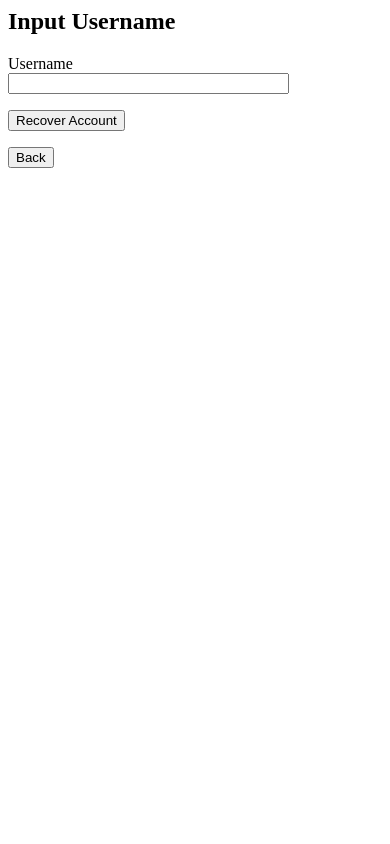
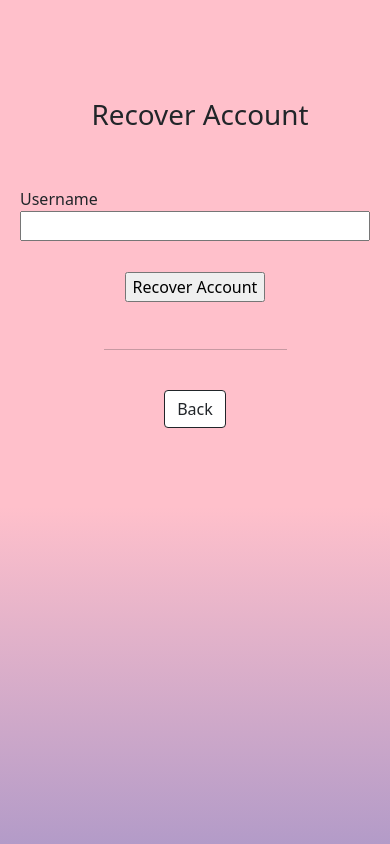
Before and after one commit to FMass-3355/ShrimpedIn, a Flask app: page /account_recovery in a window 390 px wide. Run offline with Flask 2, Linux system fonts and the light colour scheme; a user stored in the database is signed in; parts of the project's set-up code (start-up, migrations or seed data) failed here and were passed over; some libraries are stand-ins or nearby versions.

Commit message:
Changed background, navbar, and css files. Made iframes on job posting page transparent, and modified minor text and column features for other html files.

```diff
--- a/app/__init__.py
+++ b/app/__init__.py
@@ -45,6 +45,7 @@ EMAIL = environ.get('EMAIL')
 app = Flask(__name__)
 app.config['SECRET_KEY'] = 'csc33O'
 bootstrap = Bootstrap(app)
+app.static_folder = "static"
 #===================================================================================================
 #===================================================================================================
 # Specify the connection parameters/credentials for the database
--- a/app/routes.py
+++ b/app/routes.py
@@ -231,7 +231,6 @@ def chat():
     return render_template('chat.html')
 #===================================================================================================
 @app.route('/account_recovery', methods=['GET', 'POST'])
-@login_required
 def recover_account():
     form = AccountRecovery()
     if form.validate_on_submit():
--- a/app/static/css/styles.css
+++ b/app/static/stylesheets/styles.css
@@ -1,7 +1,7 @@
   body,html{
     height: 100%;
     margin: 0%;
-    background-image:linear-gradient(to bottom, pink 60%, hotpink);
+    background-image:linear-gradient(to bottom, pink 60%, #b39bc8);
   }
 
   .full{
--- a/app/templates/account_recovery.html
+++ b/app/templates/account_recovery.html
@@ -1,14 +1,48 @@
 <html>
+    <style>
+        body, html
+        {
+         height: 100%;
+         margin: 0%;
+         background-image:linear-gradient(to bottom, pink 60%, hotpink);
+        }
+    </style>
+
+    <head>
+        <title>ShrimpedIn</title>
+        <!-- Required meta tags -->
+        <meta charset="utf-8">
+        <meta name="viewport" content="width=device-width, initial-scale=1">
+        <link rel="stylesheet" href="styles.css">
+        <!-- Bootstrap CSS -->
+        <link href="https://cdn.jsdelivr.net/npm/bootstrap@5.1.3/dist/css/bootstrap.min.css" rel="stylesheet" \
+        integrity="sha384-1BmE4kWBq78iYhFldvKuhfTAU6auU8tT94WrHftjDbrCEXSU1oBoqyl2QvZ6jIW3" crossorigin="anonymous">
+    </head>
+
     <body>
-        <form>
-            <h2>Input Username</h2>
-            <p>
-                {{ form.username.label }}<br>
-                {{ form.username(size=32) }}
-            </p>
+        <div class="container-fluid" style="padding-top: 25%;">
+            <div class="row">
+                <div class="col-md-10 offset-md-1">
+                    <h1 style="text-align: center; padding-left: 10px;">Recover Account</h1><br><br>
+                    <div class="row">
+                        <div class="col-md-6 offset-md-3">
+                            <form action="" method="post" novalidate>
+                                {{ form.hidden_tag() }}
+                                <p style="width: fit-content; margin: auto;">
+                                    {{ form.username.label }}<br>
+                                    {{ form.username(size=32) }}
+                                </p><br>
 
-            <p> {{ form.submit() }} </p>
-        </form>
-        <a href="/login"><button>Back</button></a>
+                                <p class="btn" style="display: flex; justify-content: center;"> {{ form.submit() }} </p>
+                                <br><hr style="width: 50%; margin: auto;"><br>
+                            </form>
+
+                            <a class="btn btn-outline-dark" href="/login" \
+                            style="display: flex; margin: auto; width: fit-content; background-color: white;">Back</a>
+                        </div>
+                    </div>
+                </div>
+            </div>
+        </div>
     </body>
 </html>
--- a/app/templates/create_user.html
+++ b/app/templates/create_user.html
@@ -1,4 +1,3 @@
-
 <html>
     <style>
         body, html
@@ -47,4 +46,8 @@
                             style="display: flex; margin: auto; width: fit-content; background-color: white;">Back</a>
                         </div>
                     </div>
+                </div>
+            </div>
+        </div>
+    </body>
 </html>
--- a/app/templates/nav.html
+++ b/app/templates/nav.html
@@ -2,7 +2,7 @@
 
 <!---->
 <nav class="navbar navbar-expand-lg navbar-light bg-light" style="padding: 0%;">
-  <div class="container-fluid" style="background-color: rgb(252, 82, 110);">
+  <div class="container-fluid" style="background-color: pink;">
 
     <a class="navbar-brand">ShrimpedIn</a>
 
--- a/app/templates/profile.html
+++ b/app/templates/profile.html
@@ -1,7 +1,7 @@
 {% extends "base.html" %}
 
 {% block content %}
-<section class="p-3 mb-2 text-white" style="background-color:hotpink; ">
+<section class="p-3 mb-2">
 	<div class="container">
 
 		<img src="static/images/profile.png" width="220px" height="220px" style="display:block;margin:auto; padding: auto; border: 5px solid rgb(240, 38, 156);" class="center">
@@ -23,7 +23,7 @@
 		<div class="center">
 			<form method="POST" action="/upload" enctype="multipart/form-data">
 				<input type="file" name="file">
-				<button>Submit</button>
+				<button style="border-radius: 7.5%; border: 1px solid black;">Submit</button>
 			</form>
 		</div>
 	</div>
```
Also changed, not shown: app/templates/base.html (+2 -10 lines), app/templates/change_password.html (+4 -3 lines), app/templates/create_jobs.html (+3 -8 lines), app/templates/jobs.html (+8 -2 lines), app/templates/login.html (+5 -10 lines), app/templates/search.html (+4 -4 lines), 1 other file.
